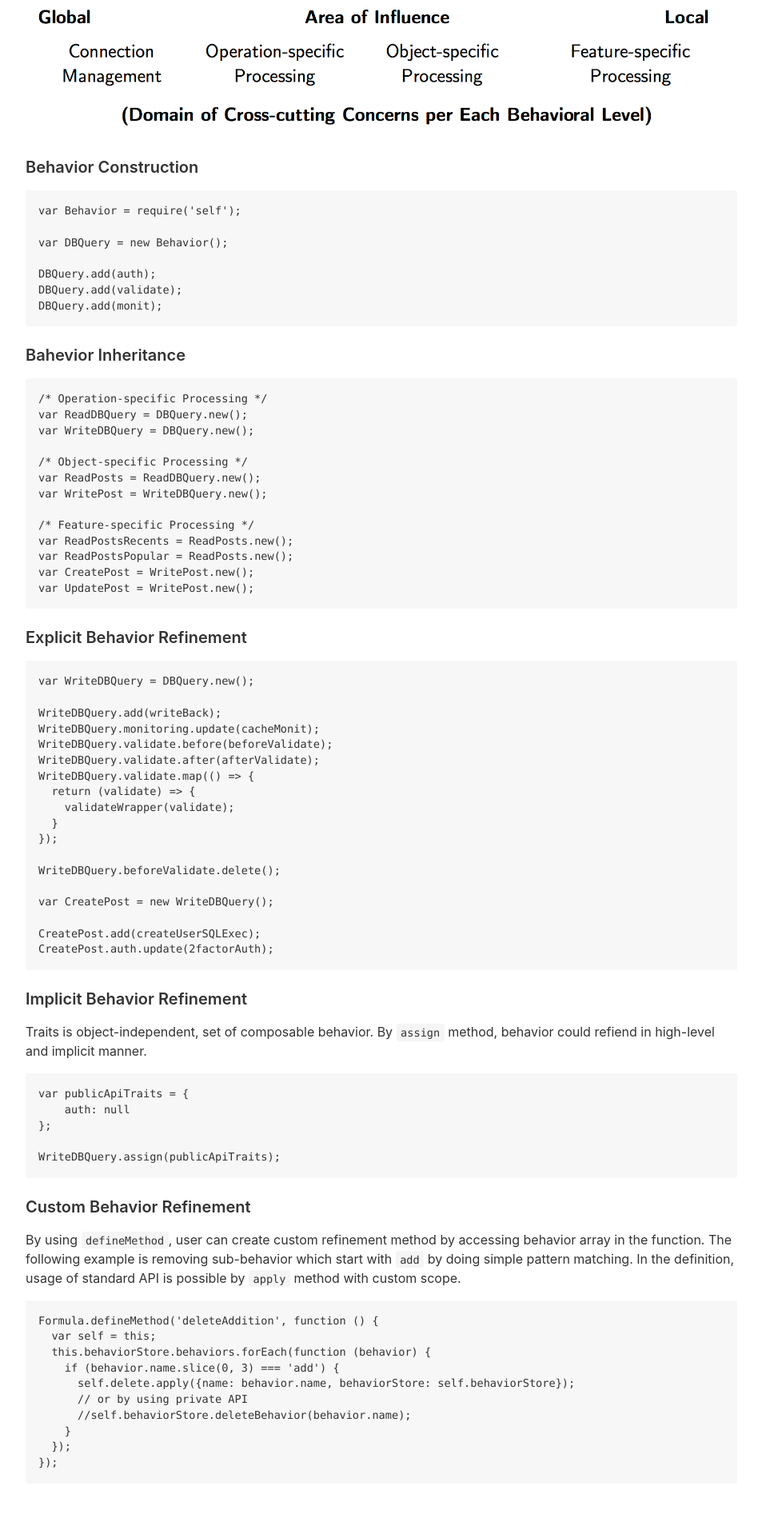
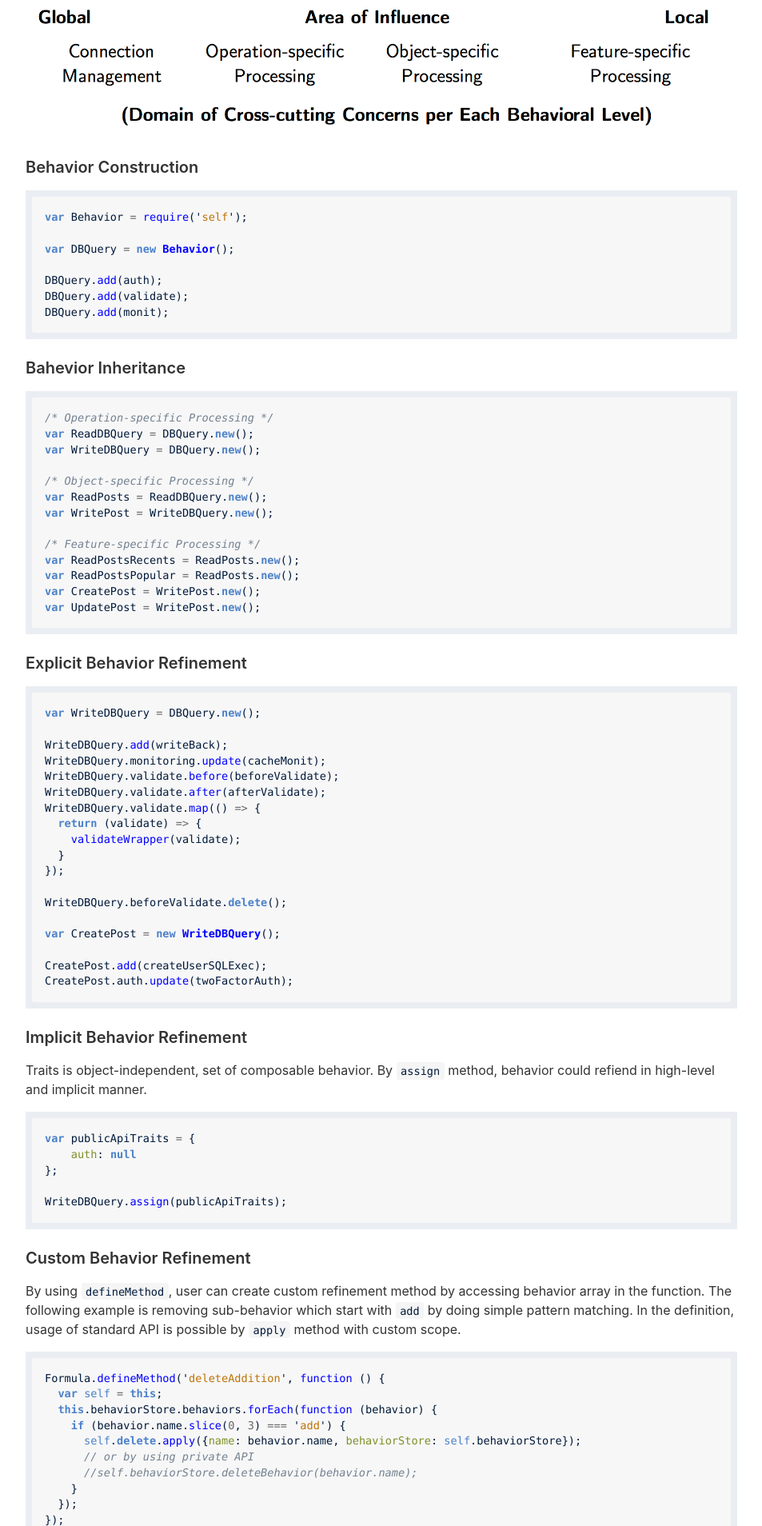
Before and after one commit to hiun/refinable, a Jekyll site: the page built from examples.html, in a window 1280 px wide. Shown: the part 815-2723 px from the top of the page at 80% size, without its empty margins (163-1116 px from the left). Built offline with Jekyll 4.4.1, drawn with Linux system fonts in a browser that asks for light colours.

Commit message:
add highlighting css

````diff
--- a/_includes/examples.md
+++ b/_includes/examples.md
@@ -50,7 +50,7 @@ WriteDBQuery.beforeValidate.delete();
 var CreatePost = new WriteDBQuery();
 
 CreatePost.add(createUserSQLExec);
-CreatePost.auth.update(2factorAuth);
+CreatePost.auth.update(twoFactorAuth);
 ```
 
 
--- a/_layouts/default.html
+++ b/_layouts/default.html
@@ -4,6 +4,7 @@
   <meta charset="UTF-8">
   <title>{{ site.name }} - {{ page.path | replace:'.html','' | capitalize }}</title>
   <link rel="stylesheet" href="./static/css/github-markdown.css">
+  <link rel="stylesheet" href="./static/css/syntax.css">
   <style>
     .markdown-body {
       box-sizing: border-box;
--- /dev/null
+++ b/static/css/syntax.css
@@ -0,0 +1,80 @@
+.highlight {
+    display: block;
+    overflow-x: auto;
+    padding: 0.5em;
+    margin: 15px 0px;
+    background: #eaeef3;
+    -webkit-text-size-adjust: none;
+    color: #00193a;
+}
+
+code {
+  color: #00193a;
+  background: #eaeef3;
+}
+
+a code {
+  color: #337AB7;
+}
+
+.highlight .hll { background-color: #ffffcc }
+.highlight .c { color: #738191; font-style: italic } /* Comment */
+.highlight .err { border: 1px solid #FF0000 } /* Error */
+.highlight .k { color: #4c81c9; font-weight: bold } /* Keyword */
+.highlight .o { color: #666666 } /* Operator */
+.highlight .cm { color: #738191; font-style: italic } /* Comment.Multiline */
+.highlight .cp { color: #BC7A00 } /* Comment.Preproc */
+.highlight .c1 { color: #738191; font-style: italic } /* Comment.Single */
+.highlight .cs { color: #738191; font-style: italic } /* Comment.Special */
+.highlight .gd { color: #A00000 } /* Generic.Deleted */
+.highlight .ge { font-style: italic } /* Generic.Emph */
+.highlight .gr { color: #FF0000 } /* Generic.Error */
+.highlight .gh { color: #000080; font-weight: bold } /* Generic.Heading */
+.highlight .gi { color: #00A000 } /* Generic.Inserted */
+.highlight .go { color: #808080 } /* Generic.Output */
+.highlight .gp { color: #000080; font-weight: bold } /* Generic.Prompt */
+.highlight .gs { font-weight: bold } /* Generic.Strong */
+.highlight .gu { color: #800080; font-weight: bold } /* Generic.Subheading */
+.highlight .gt { color: #0040D0 } /* Generic.Traceback */
+.highlight .kc { color: #4c81c9; font-weight: bold } /* Keyword.Constant */
+.highlight .kd { color: #4c81c9; font-weight: bold } /* Keyword.Declaration */
+.highlight .kn { color: #4c81c9; font-weight: bold } /* Keyword.Namespace */
+.highlight .kp { color: #4c81c9 } /* Keyword.Pseudo */
+.highlight .kr { color: #4c81c9; font-weight: bold } /* Keyword.Reserved */
+.highlight .kt { color: #B00040 } /* Keyword.Type */
+.highlight .m { color: #666666 } /* Literal.Number */
+.highlight .s { color: #BE7306;} /* Literal.String */
+.highlight .na { color: #7D9029 } /* Name.Attribute */
+.highlight .nb { color: #4c81c9 } /* Name.Builtin */
+.highlight .nc { color: #0000FF; font-weight: bold } /* Name.Class */
+.highlight .no { color: #880000 } /* Name.Constant */
+.highlight .nd { color: #AA22FF } /* Name.Decorator */
+.highlight .ni { color: #999999; font-weight: bold } /* Name.Entity */
+.highlight .ne { color: #D2413A; font-weight: bold } /* Name.Exception */
+.highlight .nf { color: #0000FF } /* Name.Function */
+.highlight .nl { color: #A0A000 } /* Name.Label */
+.highlight .nn { color: #0000FF; font-weight: bold } /* Name.Namespace */
+.highlight .nt { color: #4c81c9; font-weight: bold } /* Name.Tag */
+.highlight .nv { color: #19177C } /* Name.Variable */
+.highlight .ow { color: #AA22FF; font-weight: bold } /* Operator.Word */
+.highlight .w { color: #bbbbbb } /* Text.Whitespace */
+.highlight .mf { color: #666666 } /* Literal.Number.Float */
+.highlight .mh { color: #666666 } /* Literal.Number.Hex */
+.highlight .mi { color: #666666 } /* Literal.Number.Integer */
+.highlight .mo { color: #666666 } /* Literal.Number.Oct */
+.highlight .sb { color: #BE7306 } /* Literal.String.Backtick */
+.highlight .sc { color: #BE7306 } /* Literal.String.Char */
+.highlight .sd { color: #BE7306; font-style: italic } /* Literal.String.Doc */
+.highlight .s2 { color: #BE7306 } /* Literal.String.Double */
+.highlight .se { color: #BB6622; font-weight: bold } /* Literal.String.Escape */
+.highlight .sh { color: #BE7306 } /* Literal.String.Heredoc */
+.highlight .si { color: #BB6688; font-weight: bold } /* Literal.String.Interpol */
+.highlight .sx { color: #BE7306 } /* Literal.String.Other */
+.highlight .sr { color: #BB6688 } /* Literal.String.Regex */
+.highlight .s1 { color: #BE7306 } /* Literal.String.Single */
+.highlight .ss { color: #19177C } /* Literal.String.Symbol */
+.highlight .bp { color: #4c81c9 } /* Name.Builtin.Pseudo */
+.highlight .vc { color: #19177C } /* Name.Variable.Class */
+.highlight .vg { color: #19177C } /* Name.Variable.Global */
+.highlight .vi { color: #19177C } /* Name.Variable.Instance */
+.highlight .il { color: #666666 } /* Literal.Number.Integer.Long */
````
